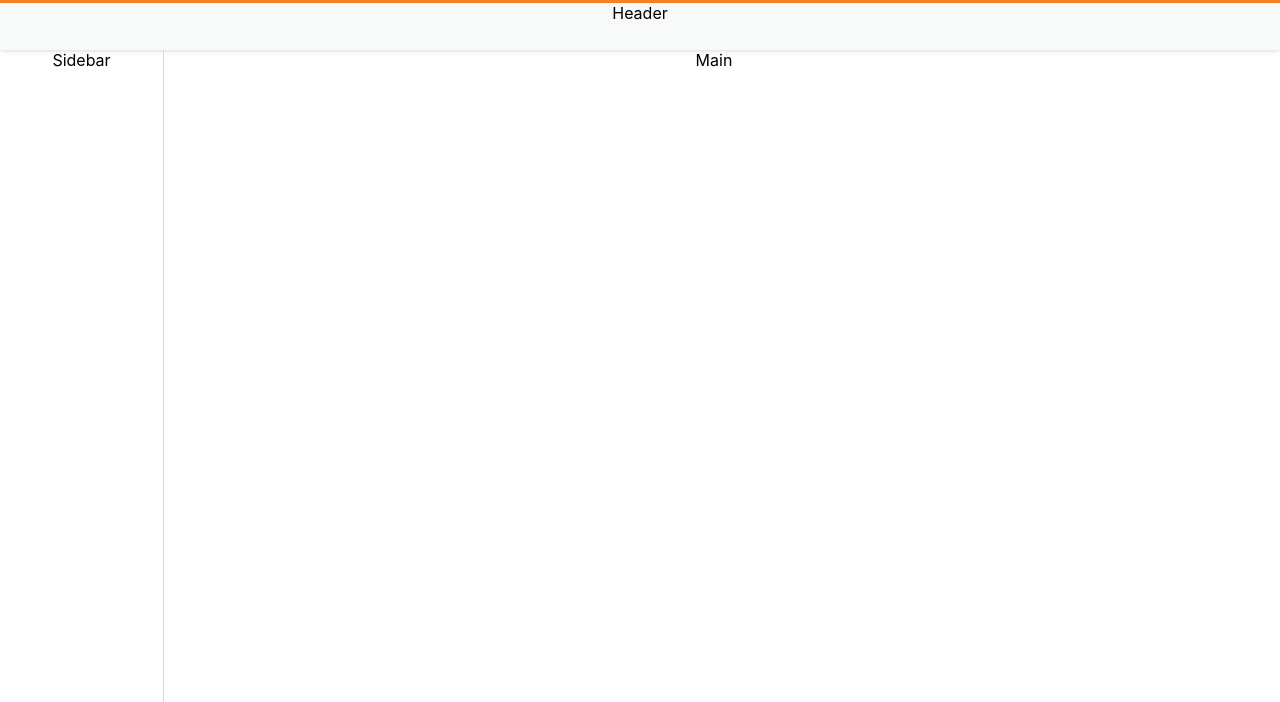
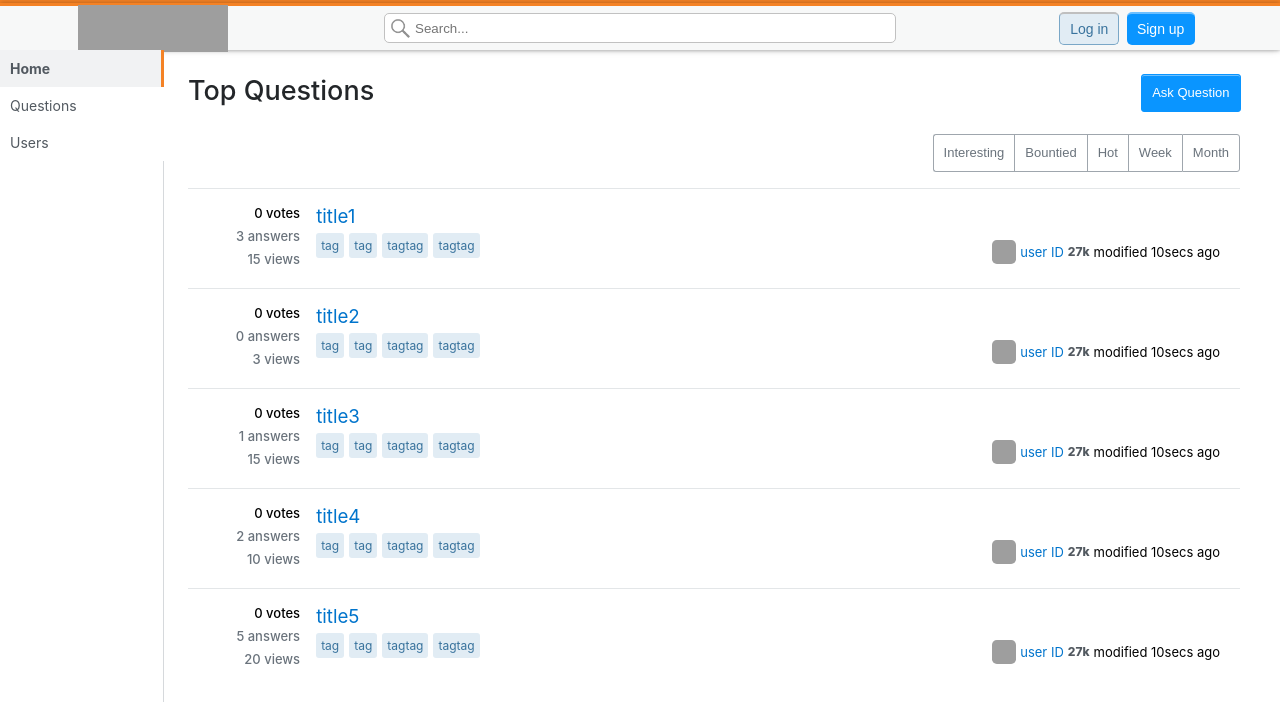
Before and after one commit to codestates-seb/seb41_pre_039, a React (Create React App) app in the folder client/: page / in a window 1280 px wide. Shown: the top 702 px of the page. Built offline with nearby package versions, Linux system fonts and the light colour scheme; grey boxes are pictures that could not be loaded; the HTML template or start-up script is replaced by a standard one.

Commit message:
feature: add QuestionList component to Home

```diff
--- a/client/src/App.css
+++ b/client/src/App.css
@@ -4,18 +4,10 @@
   box-sizing: border-box;
 }
 
-a {
-  text-decoration: none;
-}
-
 ul,
 ol,
 li {
   list-style-type: none;
-}
-
-.App {
-  text-align: center;
 }
 
 .header {
@@ -49,6 +41,7 @@ li {
   max-width: 1100px;
   height: 1000vh;
   background-color: rgb(255, 255, 255);
+  padding: 24px;
 }
 
 .footer {
--- a/client/src/App.js
+++ b/client/src/App.js
@@ -1,16 +1,28 @@
 import './App.css';
-import Header from './components/Header.js';
+import Footer from './components/Footer';
+import Header from './components/Header';
+import Sidebar from './components/Sidebar';
+import QuestionList from './components/QuestionList';
+import Home from './pages/Home';
 
 function App() {
   return (
     <div className="App">
-      <div className="header">Header</div>
+      <div className="header">
+        <Header />
+      </div>
 
       <div className="container">
-        <div className="sidebar">Sidebar</div>
-        <div className="content">Main</div>
+        <div className="sidebar">
+          <Sidebar />
+        </div>
+        <div className="content">
+          <Home />
+        </div>
       </div>
-      <div className="footer">Footer</div>
+      <div className="footer">
+        <Footer />
+      </div>
     </div>
   );
 }
--- /dev/null
+++ b/client/src/components/QuestionList.css
@@ -0,0 +1,120 @@
+.postContainer {
+  border-top: 1px solid rgb(227, 230, 232);
+  padding: 16px;
+}
+
+.postBox {
+  display: flex;
+  flex-direction: row;
+}
+
+.postStats {
+  display: flex;
+  justify-content: space-around;
+  flex-direction: column;
+  align-items: flex-end;
+  text-align: right;
+  font-size: 13px;
+  font-weight: 400;
+  width: 108px;
+  margin-right: 16px;
+  margin-bottom: 4px;
+  line-height: 17px;
+  vertical-align: baseline;
+  color: rgb(106, 115, 124);
+  row-gap: 6px;
+  font-weight: 500;
+}
+
+.postStatVotes {
+  color: black;
+}
+
+.postContent {
+  width: 100%;
+}
+
+.postTitle {
+  color: rgb(0, 116, 204);
+  text-align: left;
+  padding-right: 24px;
+  margin-bottom: 5px;
+  font-weight: 400;
+}
+
+.postTitle:hover {
+  color: rgb(10, 149, 255);
+  cursor: pointer;
+}
+
+.postTag {
+  display: flex;
+  margin-bottom: 13px;
+}
+
+.postTag > li {
+  height: 25px;
+  font-size: 12px;
+  background-color: rgb(225, 236, 244);
+  color: rgb(57, 115, 157);
+  cursor: pointer;
+  border-radius: 3px;
+  margin-right: 5px;
+  padding: 5px;
+}
+
+.postTag > li:hover {
+  cursor: pointer;
+  background-color: rgb(209, 226, 239);
+}
+.postMeta {
+  display: flex;
+  justify-content: space-between;
+  align-items: center;
+  text-align: left;
+}
+
+.postCard {
+  display: flex;
+  justify-content: flex-end;
+  align-items: center;
+  font-size: 13px;
+}
+
+.postCard > div {
+  margin-right: 4px;
+}
+
+.userImg {
+  display: flex;
+  justify-content: center;
+  align-items: center;
+  width: '16px';
+  height: '16px';
+  cursor: pointer;
+}
+
+.userImg > img {
+  border-radius: 20%;
+}
+
+.userID {
+  color: rgb(0, 116, 204);
+  cursor: pointer;
+}
+
+.userID:hover {
+  color: rgb(10, 149, 255);
+}
+
+.userRep {
+  font-size: 12px;
+  font-weight: 800;
+  color: rgb(82, 89, 96);
+}
+
+.postTime {
+  font-size: 12px;
+  color: rgb(106, 115, 124);
+  cursor: pointer;
+}
--- /dev/null
+++ b/client/src/components/QuestionList.js
@@ -0,0 +1,53 @@
+import React from 'react';
+import './QuestionList.css';
+import dummy from '../db/data.json';
+
+const QuestionList = ({ dummy }) => {
+  return (
+    <div className="postContainer">
+      <div className="postBox">
+        <div className="postStats">
+          <div className="postStatVotes">
+            <div>
+              <span>0 </span>votes
+            </div>
+          </div>
+          <div className="postStatAnsers">
+            <div>
+              <span>{dummy.commentCount} </span>answers
+            </div>
+          </div>
+          <div className="postStatViews">
+            <div>
+              <span>{dummy.viewCount} </span>views
+            </div>
+          </div>
+        </div>
+        <div className="postContent">
+          <h3 className="postTitle">{dummy.title}</h3>
+          <div className="postMeta">
+            <ul className="postTag">
+              <li>tag</li>
+              <li>tag</li>
+              <li>tagtag</li>
+              <li>tagtag</li>
+            </ul>
+            <div className="postCard">
+              <div className="userImg">
+                <img
+                  src="http://placeimg.com/24/24/any"
+                  alt="user avatar"
+                ></img>
+              </div>
+              <div className="userID">user ID</div>
+              <div className="userRep">27k</div>
+              <div className="modified">modified 10secs ago</div>
+            </div>
+          </div>
+        </div>
+      </div>
+    </div>
+  );
+};
+
+export default QuestionList;
--- a/client/src/components/Sidebar.css
+++ b/client/src/components/Sidebar.css
@@ -20,11 +20,11 @@ aside {
   position: relative;
 }
 
-.sidebar-nav > li:hover{
+.sidebar-nav > li:hover {
   color: #000;
 }
 
-.sidebar-nav > li.active{
+.sidebar-nav > li.active {
   font-weight: bold;
   background-color: #f1f2f3;
   border-right: #f48225 3px solid;
--- /dev/null
+++ b/client/src/db/data.json
@@ -0,0 +1,60 @@
+{
+  "data": [
+    {
+      "questionId": 1,
+      "title": "title1",
+      "content": "content1",
+      "createdAt": "2022-12-25T16:17:47.000Z",
+      "modifiedAt": "2022-12-25T16:17:47.000Z",
+      "commentCount": 3,
+      "viewCount": 15,
+      "chosen": true
+    },
+    {
+      "questionId": 2,
+      "title": "title2",
+      "content": "content2",
+      "createdAt": "2022-12-25T16:17:47.000Z",
+      "modifiedAt": "2022-12-25T16:17:47.000Z",
+      "commentCount": 0,
+      "viewCount": 3,
+      "chosen": false
+    },
+    {
+      "questionId": 3,
+      "title": "title3",
+      "content": "content3",
+      "createdAt": "2022-12-25T16:17:47.000Z",
+      "modifiedAt": "2022-12-25T16:17:47.000Z",
+      "commentCount": 1,
+      "viewCount": 15,
+      "chosen": true
+    },
+    {
+      "questionId": 4,
+      "title": "title4",
+      "content": "content4",
+      "createdAt": "2022-12-25T16:17:47.000Z",
+      "modifiedAt": "2022-12-25T16:17:47.000Z",
+      "commentCount": 2,
+      "viewCount": 10,
+      "chosen": true
+    },
+    {
+      "questionId": 5,
+      "title": "title5",
+      "content": "content5",
+      "createdAt": "2022-12-25T16:17:47.000Z",
+      "modifiedAt": "2022-12-25T16:17:47.000Z",
+      "commentCount": 5,
+      "viewCount": 20,
+      "chosen": true
+    }
+  ],
+  "pageInfo": {
+    "page": 1,
+    "size": 2,
+    "totalElenents": 11,
+    "totalPages": 3
+  }
+}
--- /dev/null
+++ b/client/src/pages/Home.css
@@ -0,0 +1,104 @@
+.homeContainer {
+  display: flex;
+  justify-content: space-between;
+}
+
+.homeTitle {
+  color: rgb(35, 38, 41);
+  font-size: 27px;
+  font-weight: 500;
+  margin-block-end: 27px;
+}
+
+.askQuestion {
+  display: inline-block;
+  justify-content: center;
+  align-items: center;
+  height: 37.8px;
+  background-color: rgb(10, 149, 255);
+  color: rgb(255, 255, 255);
+  font-weight: 400;
+  font-size: 13px;
+  border-radius: 3px;
+  border-style: solid;
+  border-color: rgb(10, 149, 255);
+  border-width: 1px;
+  border-style: solid;
+  padding: 10px;
+  margin: 0px -0.5px;
+  cursor: pointer;
+  transition: ease background-color 250ms;
+  box-shadow: rgba(255, 255, 255, 0.4) 0px 1px 0px 0px inset;
+}
+
+.askQuestion:hover {
+  background-color: rgb(0, 116, 203);
+}
+
+.askQuestion:focus {
+  background-color: rgb(0, 98, 190);
+}
+
+.askQuestion:active {
+  outline-color: transparent;
+  outline-style: solid;
+  box-shadow: 0 0 0 4px rgb(221, 234, 247);
+}
+
+.buttonContainer {
+  display: flex;
+  justify-content: right;
+  margin-bottom: 16px;
+}
+
+.buttonGroup > button {
+  display: table-cell;
+  height: 37.8px;
+  background-color: rgb(255, 255, 255);
+  color: rgb(106, 115, 124);
+  font-size: 13px;
+  border-style: solid;
+  border-color: rgb(159, 166, 173);
+  border-width: 1px;
+  border-collapse: collapse;
+  padding: 10px;
+  cursor: pointer;
+  transition: ease background-color 250ms;
+  float: left;
+}
+
+.buttonGroup > button:not(:last-child) {
+  border-right: none;
+}
+
+.buttonGroup > button:hover {
+  background-color: rgb(248, 249, 249);
+}
+
+.buttonGroup > button:focus {
+  background-color: rgb(227, 230, 232);
+  color: rgb(59, 64, 69);
+  border-color: rgb(131, 140, 149);
+}
+
+.buttonGroup > button:active {
+  background-color: rgb(248, 249, 249);
+  color: rgb(82, 88, 97);
+  outline-color: transparent;
+  outline-style: solid;
+  box-shadow: 0 0 0 4px rgb(233, 233, 233);
+}
+
+.btn1 {
+  border-top-left-radius: 3px;
+  border-bottom-left-radius: 3px;
+  border-block-start-color: rgb(159, 166, 173);
+  border-block-end-color: rgb(159, 166, 173);
+  border-left-color: rgb(159, 166, 173);
+  border-right-color: rgb(159, 166, 173);
+}
+
+.btn5 {
+  border-top-right-radius: 3px;
+  border-bottom-right-radius: 3px;
+}
--- /dev/null
+++ b/client/src/pages/Home.js
@@ -0,0 +1,34 @@
+import './Home.css';
+import dummy from '../db/data.json';
+import QuestionList from '../components/QuestionList';
+
+function clickMe() {
+  alert('You clicked me!');
+}
+
+export default function Home() {
+  return (
+    <>
+      <div className="homeContainer">
+        <h1 className="homeTitle">Top Questions</h1>
+        <button className="askQuestion" onClick={clickMe}>
+          Ask Question
+        </button>
+      </div>
+      <div className="buttonContainer">
+        <div className="buttonGroup">
+          <button className="btn1">Interesting</button>
+          <button>Bountied</button>
+          <button>Hot</button>
+          <button>Week</button>
+          <button className="btn5">Month</button>
+        </div>
+      </div>
+      <ul className="Questions">
+        {dummy.data.map((v) => (
+          <QuestionList dummy={v} key={v.questionId} />
+        ))}
+      </ul>
+    </>
+  );
+}
```
